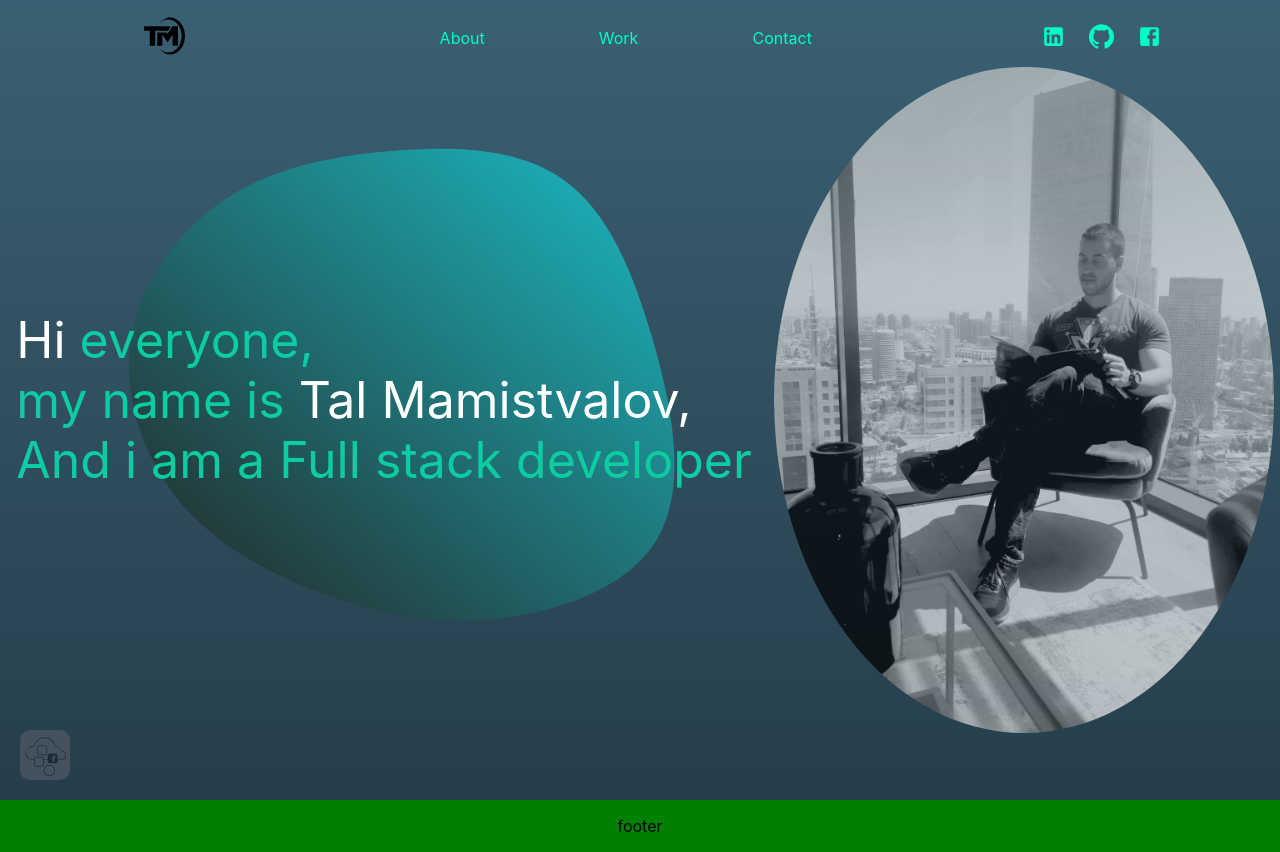
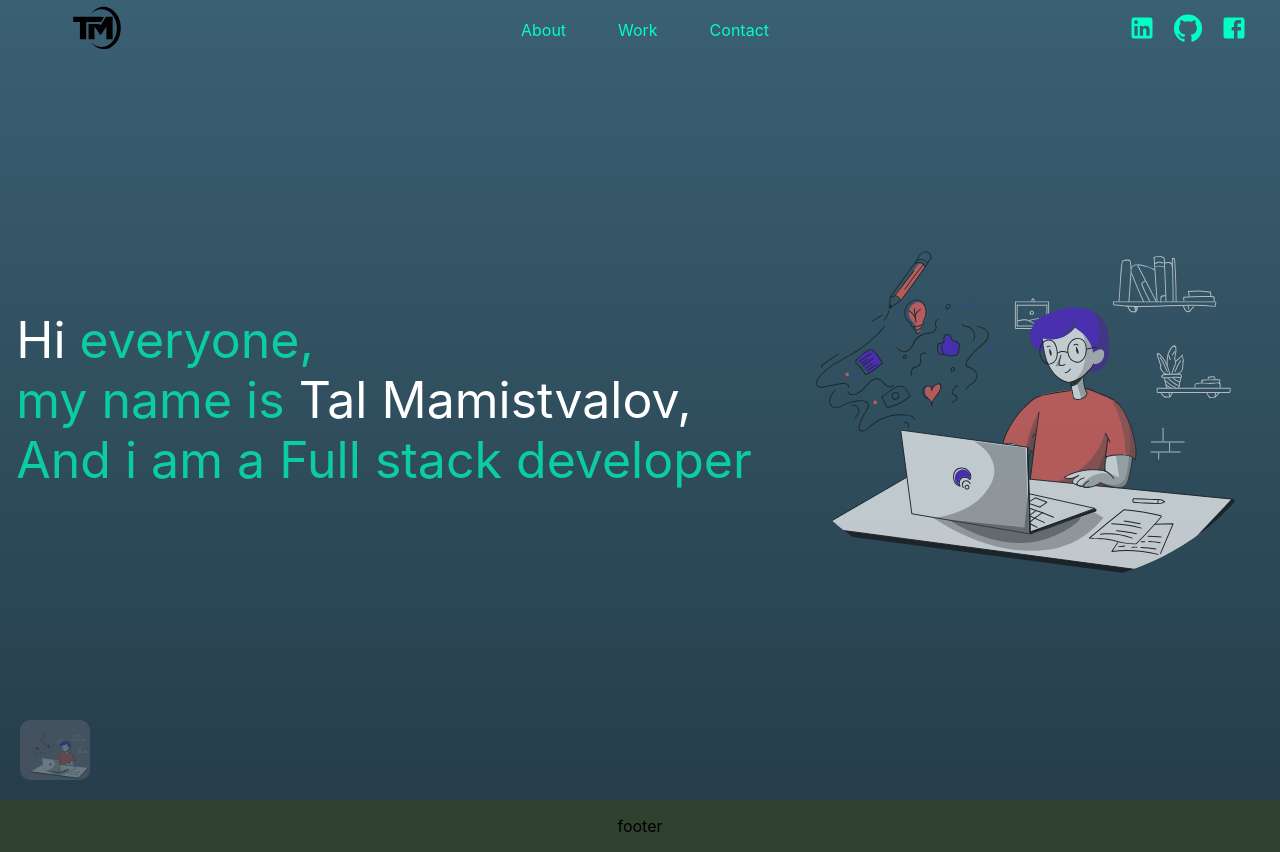
Before and after one commit to 1SHA1024/portfolio-1, a React (Create React App) app: page / in a window 1280 px wide. Built offline with nearby package versions, Linux system fonts and the light colour scheme.

Commit message:
start working with svg illustrations and improve ui

```diff
--- a/src/App.tsx
+++ b/src/App.tsx
@@ -32,7 +32,7 @@ function App() {
       </Router>
       {!(innerWidth <= 960) ? (
         <Contact variants={containerVarient} whileHover="hover" animate="icon">
-          <img src="/social-media.svg" alt="" />
+          <img src="/blogging.svg" alt="" />
         </Contact>
       ) : (
         ""
@@ -52,8 +52,8 @@ const AppStyle = styled.div`
 `;
 
 const Contact = styled(motion.div)`
-  width: 50px;
-  height: 50px;
+  width: 70px;
+  height: 60px;
   opacity: 0.3;
   background-color: #887c88;
   border-radius: 10px;
@@ -63,7 +63,7 @@ const Contact = styled(motion.div)`
   overflow: hidden;
 
   img {
-    width: 45px;
+    width: 100%;
     position: absolute;
     align-items: flex-end;
     justify-content: center;
@@ -73,7 +73,7 @@ const Contact = styled(motion.div)`
 `;
 
 const MainLanding = styled.div`
-  background-image: url("/portrait.jpg");
+  /* background-image: url("/blogging.svg"); */
   /* background-image: url('/logo.svg'); */
   background-position: center;
   background-repeat: no-repeat;
--- a/src/components/Footer.tsx
+++ b/src/components/Footer.tsx
@@ -15,7 +15,7 @@ const Container= styled.div`
 width: 100%;
 height: 100%;
 flex: 0.05;
-background-color: green;
+background-color: #304130;
 align-items: center;
 text-align: center;
 justify-content: center;
--- a/src/components/Header.tsx
+++ b/src/components/Header.tsx
@@ -10,7 +10,38 @@ function Header() {
     <Container>
       <NavBar>
         <Link to="/">
-          <img src="/logo.svg" alt="" />
+          {/* <img src="/logo.svg" alt="" /> */}
+          <svg
+            version="1.0"
+            xmlns="http://www.w3.org/2000/svg"
+            width="225.000000pt"
+            height="225.000000pt"
+            viewBox="0 0 225.000000 225.000000"
+            preserveAspectRatio="xMidYMid meet"
+          >
+            <g
+              transform="translate(0.000000,225.000000) scale(0.100000,-0.100000)"
+              fill="#000000"
+              stroke="none"
+            >
+              <path
+                d="M1190 1557 c-60 -17 -106 -46 -155 -98 l-40 -43 38 32 c56 48 95 64
+163 70 271 21 439 -341 287 -621 -61 -111 -171 -174 -287 -165 -68 6 -107 22
+-163 70 -34 29 -34 27 7 -16 97 -102 234 -130 352 -73 64 32 145 113 177 179
+51 106 65 250 36 363 -23 86 -50 138 -107 200 -84 92 -204 131 -308 102z"
+              />
+              <path
+                d="M630 1305 l0 -55 70 0 70 0 0 -180 0 -180 65 0 65 0 0 180 0 180 154
+0 154 0 31 50 c17 28 31 52 31 55 0 3 -144 5 -320 5 l-320 0 0 -55z"
+              />
+              <path
+                d="M1289 1323 c-81 -133 -91 -146 -101 -129 -8 13 -27 16 -123 16 l-115
+0 0 -160 0 -160 63 0 62 0 -3 130 c-2 71 1 130 5 130 4 0 32 -39 61 -85 29
+-47 56 -85 60 -85 4 0 33 40 64 88 l58 87 0 -132 0 -133 65 0 65 0 0 235 0
+235 -69 0 -69 0 -23 -37z"
+              />
+            </g>
+          </svg>
         </Link>
 
         <Links>
@@ -21,13 +52,13 @@ function Header() {
         <Social>
           <a href="https://www.linkedin.com/in/tal-mamistvalov/">
             {" "}
-            <LinkedInIcon style={{ fontSize: 25, color: "#00ffc3" }} />
+            <LinkedInIcon style={{ fontSize: 28, color: "#00ffc3" }} />
+          </a>
+          <a href="https://github.com/tal556">
+            <GitHubIcon style={{ fontSize: 28, color: "#00ffc3" }} />
           </a>
           <a href="">
-            <GitHubIcon style={{ fontSize: 25, color: "#00ffc3" }} />
-          </a>
-          <a href="">
-            <FacebookIcon style={{ fontSize: 25, color: "#00ffc3" }} />
+            <FacebookIcon style={{ fontSize: 28, color: "#00ffc3" }} />
           </a>
         </Social>
       </NavBar>
@@ -48,7 +79,7 @@ const Container = styled.div`
   flex-direction: column;
   margin: auto;
   position: fixed;
-  margin-top: 1rem;
+  margin-top: 0.5rem;
 `;
 
 const NavBar = styled.div`
@@ -58,20 +89,26 @@ const NavBar = styled.div`
   background-color: transparent;
   display: flex;
   align-items: center;
-  justify-content: space-around;
+  justify-content: space-between;
 
   img {
     height: calc(65px + 2.2vw);
     max-height: 130px;
   }
+  svg{
+    height: calc(80px + 2.2vw);
+    max-height: 130px;
+    max-width: 130px;
+  }
 `;
 const Links = styled.div`
-  width: 40%;
+  width: 60%;
   height: 100%;
   background-color: transparent;
   align-items: center;
   justify-content: space-around;
   display: flex;
+  max-width: 300px;
   a {
     color: #000;
     color: #00ffc3;
@@ -84,4 +121,6 @@ const Social = styled.div`
   width: 10%;
   display: flex;
   justify-content: space-between;
+  max-width: 120px;
+
 `;
--- a/src/components/LandingSection.tsx
+++ b/src/components/LandingSection.tsx
@@ -1,6 +1,6 @@
 import React from "react";
 import styled from "styled-components";
-
+import * as Blogging from '/blogging.svg'
 function AppRouter() {
   return (
     <Container>
@@ -18,7 +18,8 @@ function AppRouter() {
         </Text>
       </Contant>
       <Contant2>
-        <img src="/portrait.jpg" alt="" />
+        <img src="/blogging.svg" alt="" />
+
       </Contant2>
     </Container>
   );
@@ -59,7 +60,11 @@ const Contant = styled.div`
   display: flex;
   align-items: center;
   justify-content: space-around;
-  background-image: url("/blob.svg");
+  /* background-image: url("/blob.svg"); */
+  background-attachment: fixed;
+  background-size: 300px 100px;
+  background-position:center;
+  background-repeat: no-repeat;
 `;
 
 const Contant2 = styled.div`
```
Also changed, not shown: public/blogging.svg (added).
